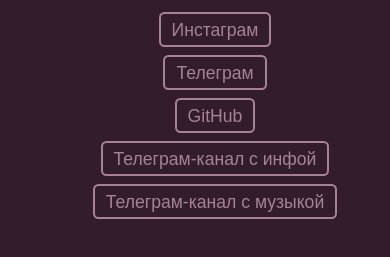
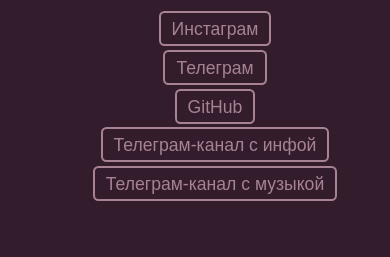
Before and after one commit to vistly/contactwithme, a plain HTML site: page index.html in a window 390 px wide. Shown: the part 61-318 px from the top of the page. Drawn offline with Linux system fonts and the light colour scheme.

Commit message:
Update index.html

```diff
--- a/index.html
+++ b/index.html
@@ -36,7 +36,7 @@
 
             li {
                 display: block; /* Размещаем кнопки в столбец */
-                margin: 20px;
+                margin: 1em;
                 zoom: 1.1; /* Приближение на 150% */
             }
         }
```
